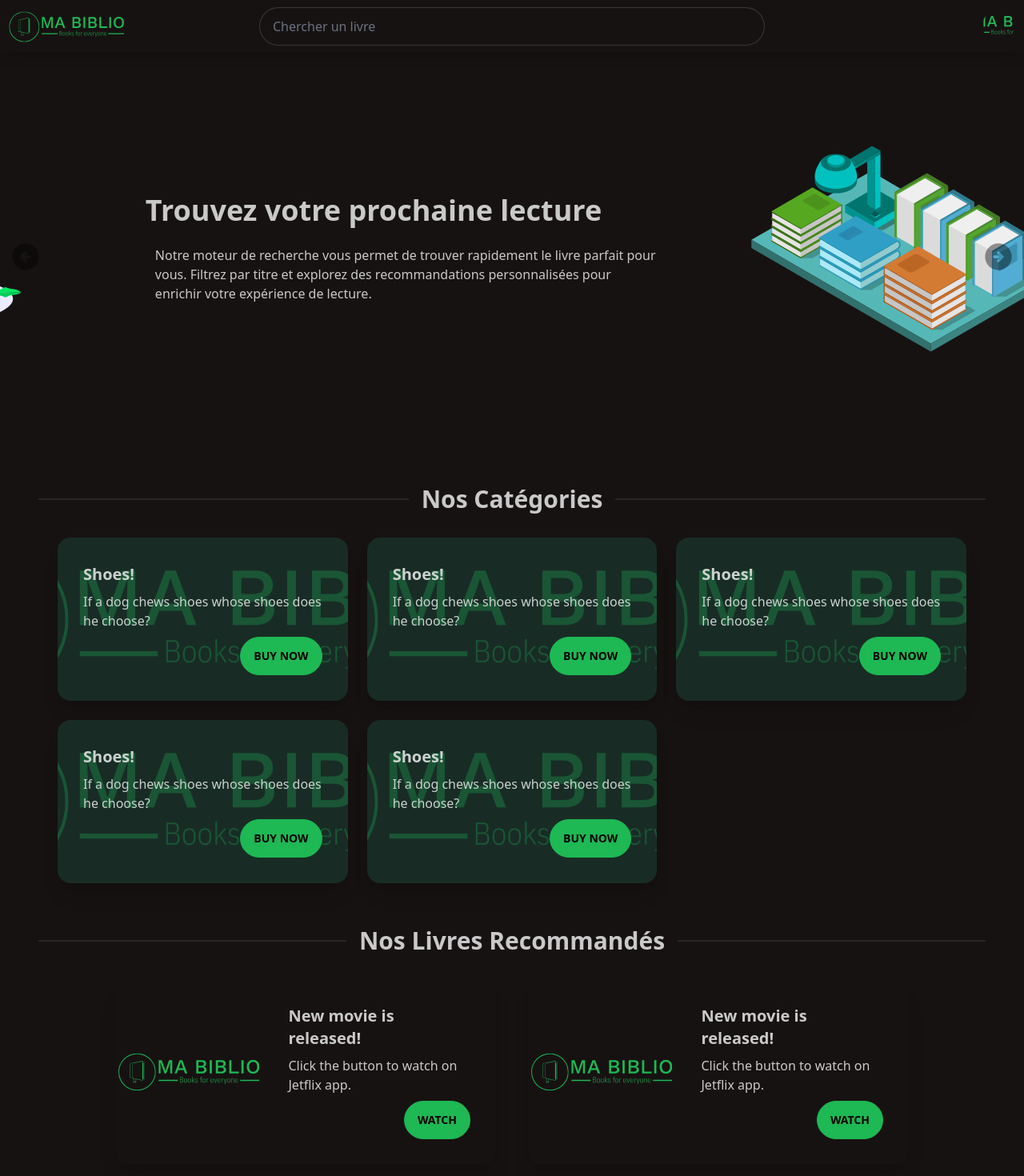
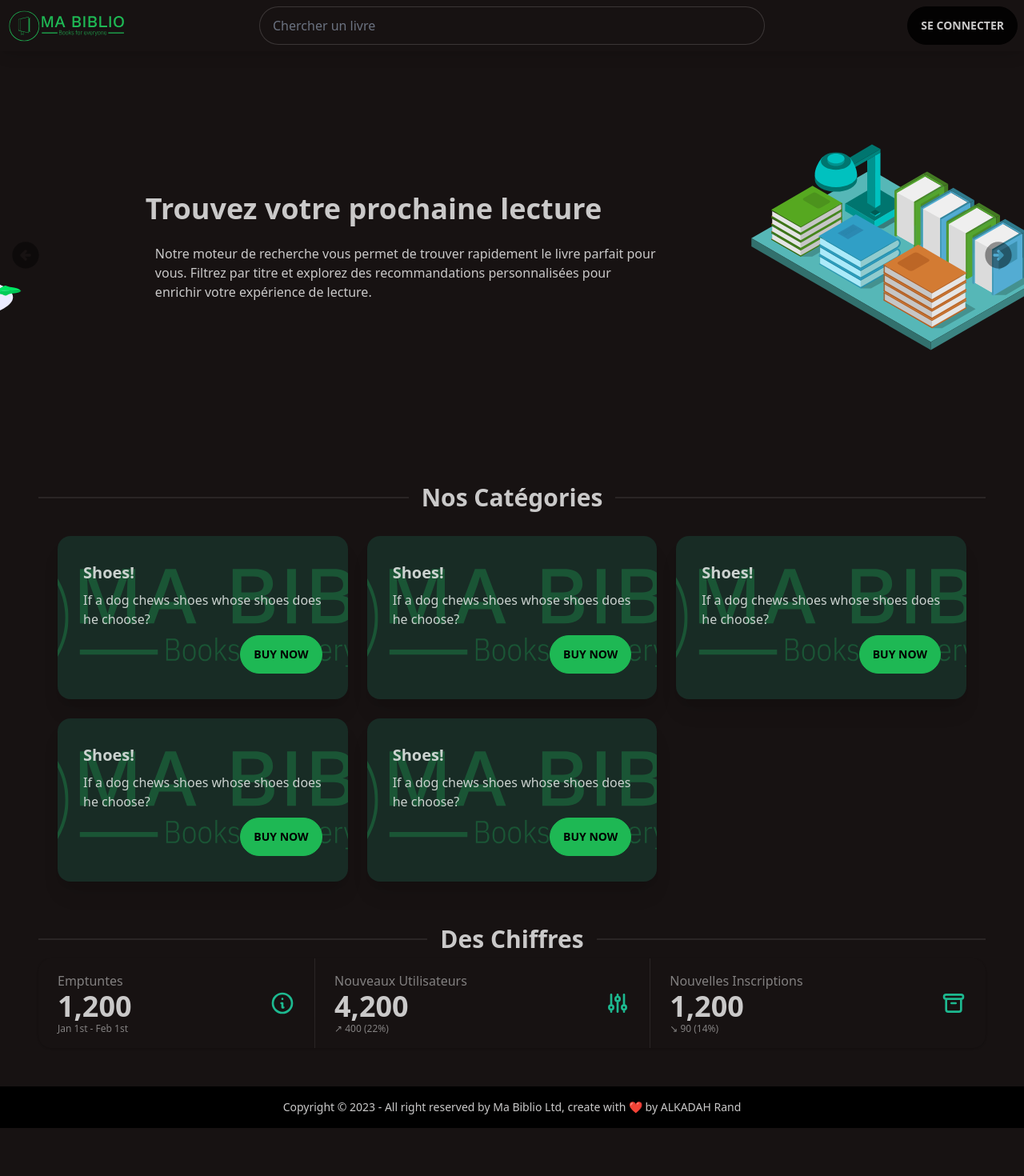
Before and after one commit to krand79/ma-biblio-frontend-v1, a SvelteKit app: page / in a window 1280 px wide. Shown: the top 1470 px of the page at 80% size. After the commit the page ends 1410 px from the top, so only its background shows below. Built offline with nearby package versions, Linux system fonts and the light colour scheme.

Commit message:
register function working well

```diff
--- a/src/lib/components/cards/book.svelte
+++ b/src/lib/components/cards/book.svelte
@@ -1,10 +1,26 @@
+<script lang="ts">
+	export let book: {
+		titre: string;
+		isbn: string;
+		auteur: string;
+		resume: string;
+		image: string;
+		date_de_publication: string;
+		disponible: boolean;
+	};
+</script>
+
 <div class="card card-side bg-base-100 shadow-xl">
-	<figure class="w-1/2"><img src="logo.svg" alt="Movie" /></figure>
+	<figure class="w-1/2"><img src={book.image} alt={book.titre} /></figure>
 	<div class="card-body">
-		<h2 class="card-title">New movie is released!</h2>
-		<p>Click the button to watch on Jetflix app.</p>
+		<h2 class="card-title">
+			{book.titre}
+		</h2>
+		<p>
+			{book.resume}
+		</p>
 		<div class="card-actions justify-end">
-			<button class="btn btn-primary">Watch</button>
+			<a href="/books?isbn={book.isbn}"><button class="btn btn-primary">Emprunter</button></a>
 		</div>
 	</div>
 </div>
--- a/src/lib/components/navbar.svelte
+++ b/src/lib/components/navbar.svelte
@@ -11,15 +11,15 @@
 		<input type="text" placeholder="Chercher un livre" class="input w-full input-bordered" />
 	</div>
 	<div class="navbar-end">
-		<!-- <a href="/login" class="btn">Se Connecter</a> -->
-		<div class="dropdown dropdown-end">
-			<!-- svelte-ignore a11y-no-noninteractive-tabindex -->
+		<a href="/login" class="btn">Se Connecter</a>
+		<!-- <div class="dropdown dropdown-end">
+
 			<label for="avatar" tabindex="0" class="btn btn-ghost btn-circle avatar">
 				<div id="avatar" class="w-10 rounded-full">
 					<img alt="profile" src="logo.svg" />
 				</div>
 			</label>
-			<!-- svelte-ignore a11y-no-noninteractive-tabindex -->
+
 			<ul
 				tabindex="0"
 				class="mt-3 z-[1] p-2 shadow menu menu-sm dropdown-content bg-base-100 rounded-box w-52"
@@ -32,6 +32,6 @@
 				</li>
 				<li><a href="/">Logout</a></li>
 			</ul>
-		</div>
+		</div> -->
 	</div>
 </div>
--- a/src/routes/+page.svelte
+++ b/src/routes/+page.svelte
@@ -16,10 +16,10 @@
 <main class="flex flex-col mb-12 px-12">
 	<div class="divider text-3xl mt-10 font-semibold">Nos Catégories</div>
 	<Categories />
-	<div class="divider text-3xl mt-10 font-semibold">Nos Livres Recommandés</div>
+	<!-- <div class="divider text-3xl mt-10 font-semibold">Nos Livres Recommandés</div>
 	<Books />
 	<div class="divider text-3xl mt-10 font-semibold">Nos Livres Populaires</div>
-	<Books />
+	<Books /> -->
 	<div class="divider text-3xl mt-10 font-semibold">Des Chiffres</div>
 	<Stats />
 </main>
--- /dev/null
+++ b/src/routes/books/+page.svelte
@@ -0,0 +1,14 @@
+<script lang="ts">
+	import Navbar from '$lib/components/navbar.svelte';
+	import Books from '$lib/components/containers/books.svelte';
+</script>
+
+<svelte:head>
+	<title>Livres | Ma Biblio</title>
+</svelte:head>
+
+<Navbar />
+
+<main class="flex min-h-screen flex-col px-12">
+	<Books />
+</main>
--- a/src/routes/signup/+page.server.ts
+++ b/src/routes/signup/+page.server.ts
@@ -1,5 +1,5 @@
 import { fail } from '@sveltejs/kit';
-import { superValidate } from 'sveltekit-superforms/server';
+import { actionResult, message, superValidate } from 'sveltekit-superforms/server';
 import { z } from 'zod';
 
 const loginSchema = z
--- a/src/routes/signup/+page.svelte
+++ b/src/routes/signup/+page.svelte
@@ -2,20 +2,39 @@
 	import type { PageData } from './$types';
 	import { superForm } from 'sveltekit-superforms/client';
 	import toast, { Toaster } from 'svelte-french-toast';
+	import { goto } from '$app/navigation';
 	// import SuperDebug from 'sveltekit-superforms/client/SuperDebug.svelte';
 
 	export let data: PageData;
 
 	const { form, errors, enhance, constraints } = superForm(data.form, {
 		resetForm: true,
-		onUpdate({ form }) {
-			// Form validation
+		onUpdate: async ({ form }) => {
 			if (form.valid) {
-				toast.success("Email d'activation envoyé !");
-				toast('Vous devez activer votre Email avant de se connecter!', {
-					icon: '📧',
-					style: 'border: 1px solid orange; padding: 16px; color: orange;'
+				const user = {
+					...form.data
+				};
+				const response = await fetch('http://127.0.0.1:8000/api/auth/register', {
+					method: 'POST',
+					body: JSON.stringify(user),
+					headers: {
+						'Content-Type': 'application/json'
+					}
 				});
+				const data = await response.json();
+				console.log(data);
+				if (response.ok) {
+					toast.success('Votre Compte a été Créer avec Succès');
+					setTimeout(() => {
+						goto('/login');
+					}, 1000);
+				} else {
+					toast.error(
+						data?.email[0]
+							? 'Un compte avec cette adresse email existe déjà'
+							: 'Une erreur est survenue'
+					);
+				}
 			}
 		}
 	});
```
